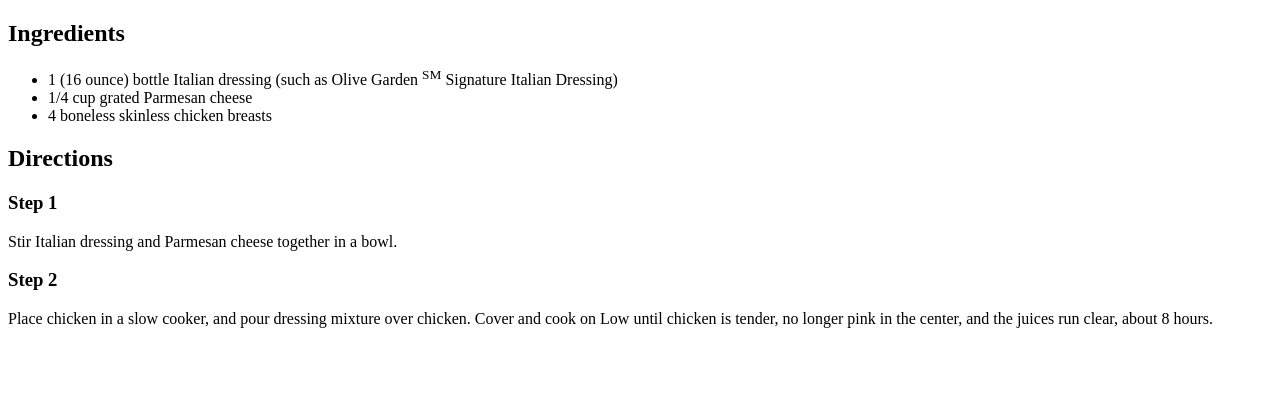
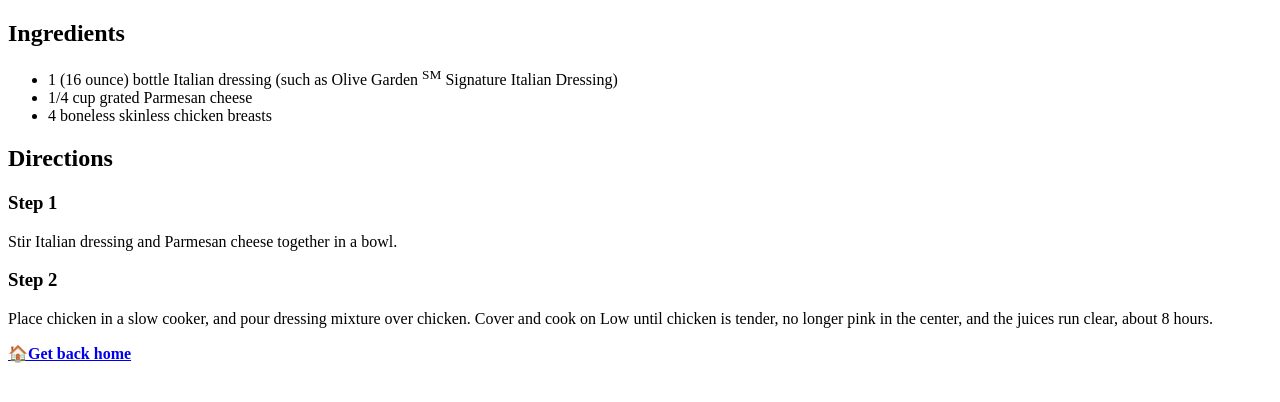
Before and after one commit to berginprem/odin-recipes, a plain HTML site: page odin-recipes/crockpot-italian-chicken.html in a window 1280 px wide. Drawn offline with Linux system fonts and the light colour scheme.

Commit message:
feat: Add return home link

```diff
--- a/odin-recipes/crockpot-italian-chicken.html
+++ b/odin-recipes/crockpot-italian-chicken.html
@@ -21,5 +21,7 @@
         <h3>Step 2</h3>
         Place chicken in a slow cooker, and pour dressing mixture over chicken. Cover and cook on Low until chicken is tender, no longer pink in the center, and the juices run clear, about 8 hours.
     </p>
+
+    <a href="../index.html"><strong>🏠Get back home</strong></a>
 </body>
 </html>
```
Also changed, not shown: odin-recipes/Fiesta.html (+1 -0 lines), odin-recipes/Sausage.html (+1 -0 lines).
